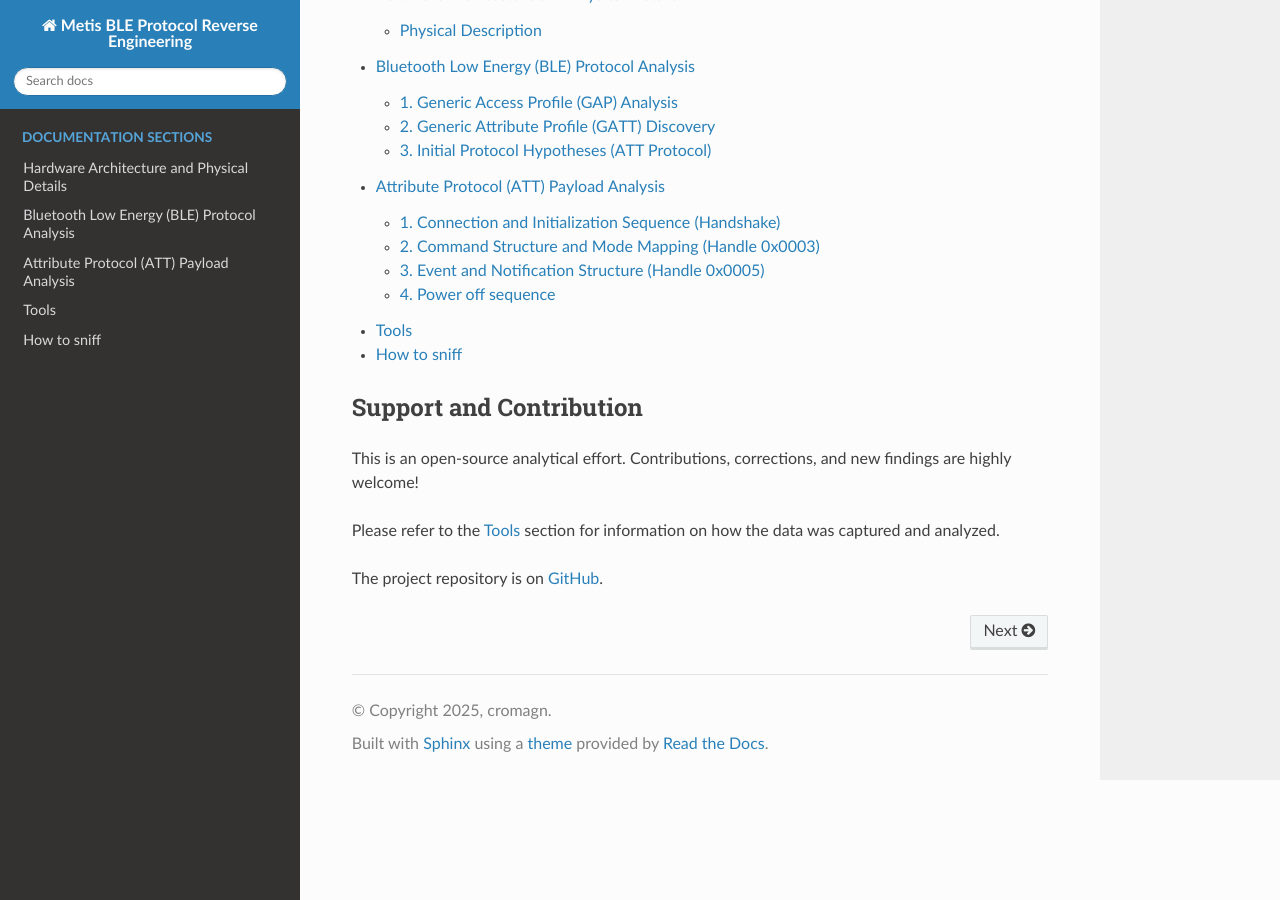
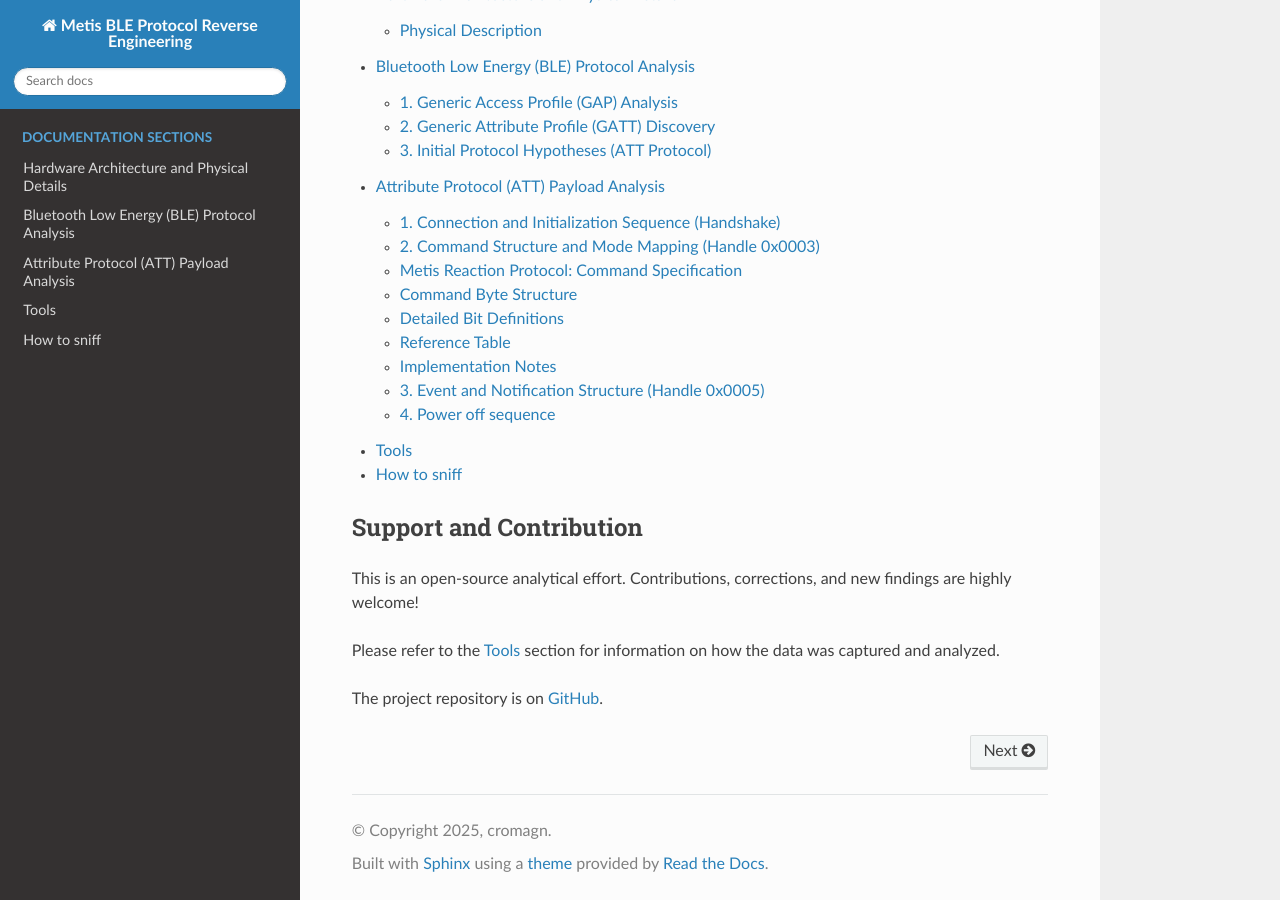
Before and after one commit to cromagn/metis-reaction-protocol, a Sphinx documentation site: the page built from docs/index.rst, in a window 1280 px wide and 900 px high, scrolled down 1307 px. Built offline with Sphinx 7.4.7 and the Read the Docs theme 3.1.0, drawn with Linux system fonts in a browser that asks for light colours; pages that are not in the unit, such as notebooks, are missing from menus; some of the changed lines change nothing that is shown.

Commit message:
Decodificato comando 20

```diff
--- a/docs/att_analysis.rst
+++ b/docs/att_analysis.rst
@@ -71,6 +71,111 @@
 
 The most common opcode is ``0x02``, which is used to control light color and operating mode.
 
+Metis Reaction Protocol: Command Specification
+----------------------------------------------
+
+This document describes the 8-bit command structure used to control the Metis devices. Through reverse engineering of the communication logs, the command byte has been decoded into a specific bitmask.
+
+Command Byte Structure
+----------------------
+
+Each command consists of a single byte (8 bits). The functions are mapped as follows:
+
++-------+-------+-------+-------+-------+-------+-------+-------+
+| Bit 7 | Bit 6 | Bit 5 | Bit 4 | Bit 3 | Bit 2 | Bit 1 | Bit 0 |
++-------+-------+-------+-------+-------+-------+-------+-------+
+|   Sensor Mode | Flash | Touch | Start |     Color     | Fixed |
++-------+-------+-------+-------+-------+-------+-------+-------+
+
+Detailed Bit Definitions
+------------------------
+
+**Sensor Mode (Bits 7-6)**
+  Determines the sensitivity and the trigger type:
+  * ``00``: Nearby / Close range
+  * ``01``: Far range
+  * ``10``: Small Vibrations
+  * ``11``: Large Vibrations
+
+**Flash (Bit 5)**
+  Controls the visual flash effect:
+  * ``0``: Flash OFF
+  * ``1``: Flash ON
+
+**Touch-Sound Disable (Bit 4)**
+  *Note: This bit uses inverted logic.*
+  * ``0``: Feedback Sound ON
+  * ``1``: Feedback Sound OFF
+
+**Startup-Sound (Bit 3)**
+  * ``0``: Sound at startup OFF
+  * ``1``: Sound at startup ON
+
+**Color Selection (Bits 2-1)**
+  Defines the LED color of the device:
+  * ``00``: Red
+  * ``01``: Yellow
+  * ``10``: Blue
+  * ``11``: Green (Hypothesized)
+
+**Fixed Control (Bit 0)**
+  * Always set to ``1``. This bit likely acts as a command identifier for the receiver.
+
+Reference Table
+---------------
+
+Below are common commands derived from the protocol analysis:
+
+.. list-table:: Verified Commands
+   :widths: 15 15 25 15 15 15
+   :header-rows: 1
+
+   * - Hex
+     - Binary
+     - Sensor Mode
+     - Flash
+     - Color
+     - Startup Sound
+   * - ``01``
+     - ``0000 0001``
+     - Nearby
+     - No
+     - Red
+     - No
+   * - ``41``
+     - ``0100 0001``
+     - Far
+     - No
+     - Red
+     - No
+   * - ``a1``
+     - ``1010 0001``
+     - Small Vib.
+     - Yes
+     - Red
+     - No
+   * - ``fb``
+     - ``1111 1011``
+     - Large Vib.
+     - Yes
+     - Yellow
+     - Yes
+   * - ``fd``
+     - ``1111 1101``
+     - Large Vib.
+     - Yes
+     - Blue
+     - Yes
+
+Implementation Notes
+--------------------
+
+When implementing the command generator, ensure the **Bit 4** logic is handled correctly, as setting it to ``1`` will mute the touch feedback sound. The **Bit 0** must always be high to ensure the packet is recognized by the Metis hardware.
+
+.. image:: _static/InitSequence.jpg
+   :alt: Metis Initialization Sequence Diagram
+   :align: center
+   :width: 80%
 
 ~~~~~~~~~~~~~~~~~~~~~~~~~~~~~~~~~~~~~~
 2.1 Core Command Set
```
